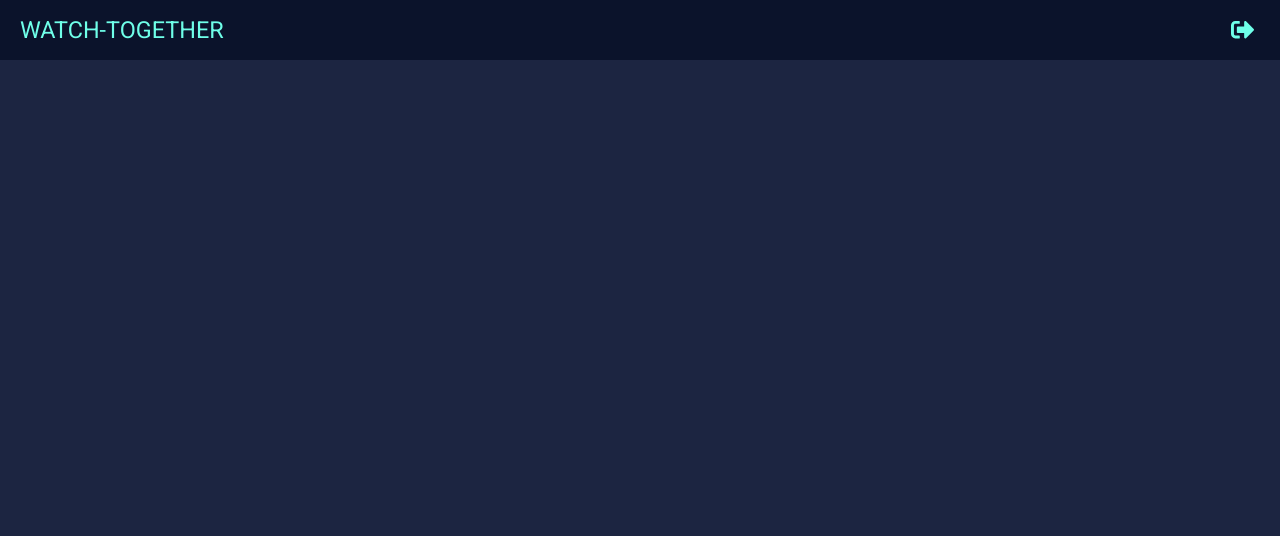
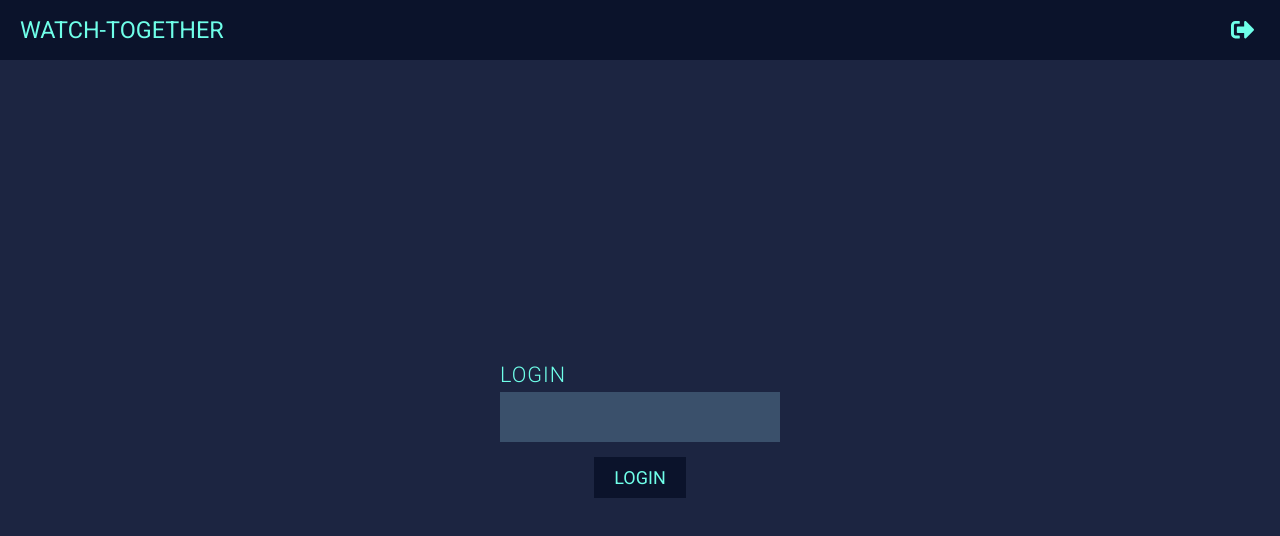
Before and after one commit to danieru0/watch-together, a React (Create React App) app in the folder client/: page /#/login in a window 1280 px wide. Shown: the top 536 px of the page. Built offline with nearby package versions, Linux system fonts and the light colour scheme.

Commit message:
Login page, formik, button and input atom component

```diff
--- a/client/package.json
+++ b/client/package.json
@@ -19,6 +19,7 @@
     "@types/react-redux": "^7.1.16",
     "@types/react-router-dom": "^5.1.7",
     "@types/styled-components": "^5.1.10",
+    "formik": "^2.2.9",
     "react": "^17.0.2",
     "react-dom": "^17.0.2",
     "react-redux": "^7.2.4",
@@ -26,7 +27,8 @@
     "react-scripts": "4.0.3",
     "socket.io-client": "^4.1.2",
     "styled-components": "^5.3.0",
-    "typescript": "^4.1.5"
+    "typescript": "^4.1.5",
+    "yup": "^0.32.9"
   },
   "scripts": {
     "start": "react-scripts start",
--- a/client/src/App.tsx
+++ b/client/src/App.tsx
@@ -23,10 +23,17 @@ const GlobalContainer = styled.div`
 	flex-direction: column;
 `
 
+const GlobalWrapper = styled.div`
+	width: 100%;
+	flex: 1;
+	display: flex;
+`
+
 function App() {
 	return (
 		<GlobalContainer>
 			<Nav />
+			<GlobalWrapper>
 				<Switch>
 					<Route exact path="/">
 						<Rooms />
@@ -41,6 +48,7 @@ function App() {
 						<Create />
 					</Route>
 				</Switch>
+			</GlobalWrapper>
 		</GlobalContainer>
   	);
 }
--- /dev/null
+++ b/client/src/components/atoms/Button.tsx
@@ -0,0 +1,38 @@
+import React from 'react';
+import styled from 'styled-components';
+
+type buttonType = 'submit' | 'button' | 'reset';
+
+interface IButton {
+    children: string;
+    onClick?: (e: React.MouseEvent<HTMLButtonElement>) => void;
+    type?: buttonType;
+    [key: string]: any;
+}
+
+const Container = styled.button`
+    border: none;
+    background: ${({theme}) => theme.primary};
+    color: ${({theme}) => theme.fontColorPrimary};
+    text-transform: uppercase;
+    font-family: ${({theme}) => theme.fontFamily};
+    font-size: 1em;
+    padding: 10px 20px;
+    cursor: pointer;
+    outline: none;
+    transition: background .2s;
+
+    &:hover, &:focus {
+        background: ${({theme}) => theme.primaryHover};
+    }
+`
+
+const Button = ({children, onClick, type = 'button', ...props}: IButton) => {
+    return (
+        <Container type={type} onClick={onClick} {...props}>
+            {children}
+        </Container>
+    );
+};
+
+export default Button;
--- /dev/null
+++ b/client/src/components/atoms/Input.tsx
@@ -0,0 +1,62 @@
+import React from 'react';
+import styled from 'styled-components';
+
+interface IInput {
+    value: string;
+    labelText: string;
+    error?: string;
+    placeholder?: string;
+    name: string;
+    onChange: (e: React.ChangeEvent<HTMLInputElement>) => void;
+    [key: string]: any;
+}
+
+const Container = styled.label`
+    display: flex;
+    flex-direction: column;
+    color: ${({theme}) => theme.fontColorPrimary};
+`
+
+const Wrapper = styled.div`
+    display: flex;
+    align-items: center;
+    justify-content: space-between;
+    text-transform: uppercase;
+    font-weight: 300;
+    margin-bottom: 5px;
+    letter-spacing: 1px;
+`
+
+const Text = styled.span`
+    font-size: 1.2em;
+`
+
+const Error = styled.span`
+    color: ${({theme}) => theme.red};
+    font-size: 0.6em;
+`
+
+const Inputt = styled.input`
+    height: 50px;
+    width: 280px;
+    font-size: 1.3em;
+    background: ${({theme}) => theme.functional};
+    border: none;
+    outline: none;
+    color: #fff;
+    padding: 0px 5px;
+`
+
+const Input = ({value, labelText, error, placeholder, name, onChange, ...props}: IInput) => {
+    return (
+        <Container {...props}>
+            <Wrapper>
+                <Text>{labelText}</Text>
+                { error && <Error>{error}</Error> }
+            </Wrapper>
+            <Inputt onChange={onChange} name={name} value={value} placeholder={placeholder} />
+        </Container>
+    );
+};
+
+export default Input;
--- a/client/src/components/organisms/Nav.tsx
+++ b/client/src/components/organisms/Nav.tsx
@@ -5,7 +5,7 @@ import { Link } from 'react-router-dom';
 import ButtonIcon from '../atoms/ButtonIcon';
 
 interface LogoProps {
-    isLogged: boolean;
+    islogged: string | undefined;
 }
 
 const Container = styled.div`
@@ -16,6 +16,7 @@ const Container = styled.div`
     padding: 0px 20px;
     display: grid;
     grid-template-columns: 1fr auto 1fr;
+    position: sticky;
 `
 
 const Wrapper = styled.div`
@@ -24,7 +25,7 @@ const Wrapper = styled.div`
 `
 
 const Logo = styled(Link)<LogoProps>`
-    text-transform: ${({isLogged}) => isLogged ? 'normal' : 'uppercase'};
+    text-transform: ${({islogged}) => islogged ? 'normal' : 'uppercase'};
     text-decoration: none;
     font-weight: 400;
     font-size: 1.3em;
@@ -52,7 +53,7 @@ const Nav = () => {
     return (
         <Container>
             <Wrapper>
-                <Logo isLogged={isLogged} to="/">
+                <Logo islogged={isLogged ? 'true' : undefined} to="/">
                     { isLogged ? 'daniru0' : 'watch-together' }
                 </Logo>
             </Wrapper>
--- a/client/src/pages/Login.tsx
+++ b/client/src/pages/Login.tsx
@@ -1,11 +1,59 @@
 import React from 'react';
 import styled from 'styled-components';
+import { Formik, Form } from 'formik';
+import * as Yup from 'yup';
+
+import Input from '../components/atoms/Input';
+import Button from '../components/atoms/Button';
+
+const LoginSchema = Yup.object().shape({
+    login: Yup.string().min(4, 'Too short!').max(12, 'Too long!').required('Required!')
+})
+
+interface Values {
+    login: string;
+}
+
+const Container = styled.div`
+    flex: 1;
+    display: flex;
+    justify-content: center;
+    align-items: center;
+`
+
+const StyledForm = styled(Form)`
+    display: flex;
+    flex-direction: column;
+    justify-content: center;
+    align-items: center;
+`
+
+const StyledButton = styled(Button)`
+    margin-top: 15px;
+`
 
 const Login = () => {
+    const initialValues: Values = {
+        login: ''
+    }
+
     return (
-        <div>
-
-        </div>
+        <Container>
+            <Formik
+                initialValues={initialValues}
+                validationSchema={LoginSchema}
+                onSubmit={values => {
+                    console.log(values)
+                }}
+            >
+                {({values, errors, handleChange}) => (
+                    <StyledForm>
+                        <Input onChange={handleChange} error={errors.login && errors.login as string} name="login" value={values.login} labelText="login" />
+                        <StyledButton type="submit">login</StyledButton>
+                    </StyledForm>
+                )}
+            </Formik>
+        </Container>
     );
 };
 
--- a/client/src/theme/styled.d.ts
+++ b/client/src/theme/styled.d.ts
@@ -3,7 +3,9 @@ import 'styled-components';
 declare module "styled-components" {
     export interface DefaultTheme {
         primary: string;
+        primaryHover: string;
         secondary: string;
+        functional: string;
         fontColorPrimary: string;
         fontcolorSecondary: string;
         red: string;
--- a/client/src/theme/theme.tsx
+++ b/client/src/theme/theme.tsx
@@ -2,7 +2,9 @@ import { DefaultTheme } from 'styled-components';
 
 const theme: DefaultTheme = {
     primary: "#0B132B",
+    primaryHover: "#0A021A",
     secondary: "#1C2541",
+    functional: "#3A506B",
     fontColorPrimary: "#6FFFE9",
     fontcolorSecondary: "#5BC0BE",
     red: "#FF0000",
```
Also changed, not shown: 1 other file (tests, documents, lock files or other folders). Lines whose indentation alone changed are shown as unchanged.
